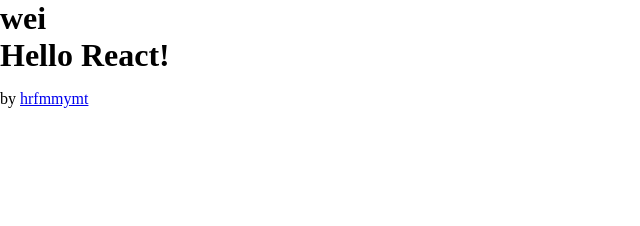
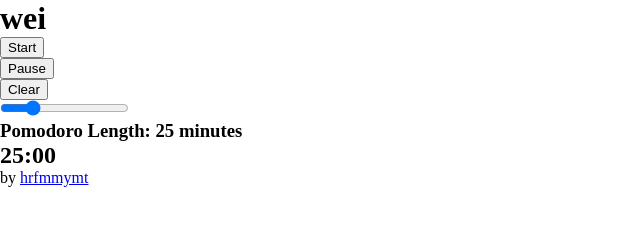
Before and after one commit to hrfmmymt/pomodoro-timer, a React app: page / in a window 1280 px wide. Shown: the whole page, without its empty margins (0-640 px from the left). Built offline with nearby package versions, Linux system fonts and the light colour scheme.

Commit message:
modified

```diff
--- /dev/null
+++ b/app/actions/index.js
@@ -0,0 +1,15 @@
+export const setLength = (l) => ({ type: 'SET_LENGTH', length: l })
+
+export const setActivityType = (t) => ({ type: 'SET_ACTIVITY_TYPE', activity_type: t })
+
+export const startTimer = () => ({ type: 'START_TIMER', is_active: true })
+export const tickTimer = (t) => ({ type: 'TICK_TIMER', timer: t })
+export const clearTimer = () => ({ type: 'CLEAR_TIMER', timer: -1 })
+export const stopTimer = () => ({ type: 'STOP_TIMER', is_active: false })
+
+window.setLength = setLength
+window.setActivityType = setActivityType
+window.startTimer = startTimer
+window.tickTimer = tickTimer
+window.clearTimer = clearTimer
+window.stopTimer = stopTimer
--- a/app/components/App.js
+++ b/app/components/App.js
@@ -1,13 +1,51 @@
 import React, { PropTypes } from 'react'
+import { connect } from 'react-redux'
+import { setLength, setActivityType, startTimer, tickTimer, stopTimer, clearTimer } from '../actions'
+import Controls from './Controls'
+import Clock from './Clock'
 
 import styles from '../styles/app.css'
 
-class App extends React.Component{
-  render () {
-    return (
-      <h1>Hello React!</h1>
+const mapStateToProps = (state) => ({
+  length: state.length,
+  is_active: state.is_active,
+  activity_type: state.activity_type,
+  timer: state.timer
+})
+
+const mapDispatchToProps = (dispatch) => ({
+  setLength: (l) => dispatch(setLength(l)),
+  setActivityType: (t) => dispatch(setActivityType(t)),
+  startTimer: () => dispatch(startTimer()),
+  tickTimer: (t) => dispatch(tickTimer(t)),
+  stopTimer: () => dispatch(clearTimer()),
+  clearTimer: () => dispatch(stopTimer())
+})
+
+class App extends React.Component {
+  componentWillUpdate() {
+  }
+
+  componentDidUpdate() {
+    let p = this.props
+  }
+
+  render() {
+    let p = this.props
+    return(
+      <div>
+        <Controls length={p.length} acts={{
+          setLength: p.setLength,
+          startTimer: p.startTimer,
+          stopTimer: p.stopTimer,
+          clearTimer: p.clearTimer
+        }} />
+      <Clock>
+        {p.length}
+      </Clock>
+      </div>
     )
   }
 }
 
-export default App
+export default connect(mapStateToProps, mapDispatchToProps)(App)
--- /dev/null
+++ b/app/components/Buttons.js
@@ -0,0 +1,39 @@
+import React, { PropTypes } from 'react'
+
+class Buttons extends React.Component {
+  constructor() {
+    super()
+
+    // this.tickSound = new Audio('../assets/sounds/Tick-tock-sound.mp3')
+    // this.alarmSound = new Audio('../assets/sounds/Alarm-clock-sound-short.mp3')
+
+    this._startTimer = this._startTimer.bind(this)
+    this._stopTimer = this._stopTimer.bind(this)
+    this._clearTimer = this._clearTimer.bind(this)
+  }
+
+  _startTimer() {
+    this.props.acts.startTimer()
+    // this.tickSound.play()
+  }
+  _stopTimer() {
+    this.props.acts.stopTimer()
+    // this.tickSound.pause()
+  }
+  _clearTimer() {
+    this.props.acts.clearTimer()
+    // this.tickSound.pause()
+  }
+
+  render() {
+    return(
+      <ul className="buttons">
+        <li><button onClick={this._startTimer}>Start</button></li>
+        <li><button onClick={this._stopTimer}>Pause</button></li>
+        <li><button onClick={this._clearTimer}>Clear</button></li>
+      </ul>
+    )
+  }
+}
+
+export default Buttons
--- /dev/null
+++ b/app/components/Clock.js
@@ -0,0 +1,20 @@
+import React, { PropTypes } from 'react'
+
+class Clock extends React.Component {
+  render() {
+    let time = new Date(this.props.children)
+    let mins = time.getMinutes()
+    let secs = time.getSeconds()
+
+    mins = mins ? mins : '6' + mins
+    secs = secs ? secs : '0' + secs
+
+    return(
+      <section className="clock">
+        <h2>{mins + ':' + secs}</h2>
+      </section>
+    )
+  }
+}
+
+export default Clock
--- /dev/null
+++ b/app/components/Controls.js
@@ -0,0 +1,21 @@
+import React, { PropTypes } from 'react'
+import Buttons from './Buttons'
+import LengthSetter from './LengthSetter'
+
+class Controls extends React.Component {
+  render() {
+    let p = this.props
+    return(
+      <section className="controls">
+        <Buttons acts={{
+          startTimer: p.acts.startTimer,
+          stopTimer: p.acts.stopTimer,
+          clearTimer: p.acts.clearTimer
+          }} />
+        <LengthSetter length={p.length} acts={{setLength: p.acts.setLength}} />
+      </section>
+    )
+  }
+}
+
+export default Controls
--- /dev/null
+++ b/app/components/LengthSetter.js
@@ -0,0 +1,34 @@
+import React, { PropTypes } from 'react'
+
+class LengthSetter extends React.Component {
+  constructor() {
+    super()
+    this._setLength = this._setLength.bind(this)
+  }
+
+  _setLength(e) {
+    this.props.acts.setLength(Number(e.target.value))
+  }
+
+  render() {
+    let p = this.props
+    let length = p.length / 60000
+    return (
+      <div className="length-setter">
+        <div className="input-wrapper">
+          <input
+          onChange={this._setLength}
+          type="range"
+          min="900000"
+          max="3600000"
+          step="300000"
+          value={p.length}
+          />
+        </div>
+        <h3>Pomodoro Length: <span>{length}</span> minutes</h3>
+      </div>
+    )
+  }
+}
+
+export default LengthSetter
--- a/app/core.js
+++ b/app/core.js
@@ -1,26 +1,38 @@
+/**
+state = {
+  length:             (25min / 60000) [time in miliseconds]
+  is_active:          false [bool]
+  activity_type:      'p'   [string] p/b
+  timer:              (25min / 60000) [time in miliseconds] || -1
+}
+ */
+
 import { createStore, combineReducers } from 'redux'
 import * as reducers from './reducers'
 import React from 'react'
 import ReactDOM from 'react-dom'
-import { Provider } from 'react-redux';
+import { Provider } from 'react-redux'
 import App from './components/App'
 
 const store = createStore(
   combineReducers({
+    length: reducers.length,
+    is_active: reducers.is_active,
+    activity_type: reducers.activity_type,
+    timer: reducers.timer
   })
-);
+)
 
 const run = () => {
   ReactDOM.render(
     <Provider store={store}>
-      <App />
+      <App/>
     </Provider>
     , document.getElementById('app')
   )
 }
 
 run()
-store.subscribe(run);
+store.subscribe(run)
 
-// *** DEBUG *** //
 window.store = store
--- a/app/reducers/index.js
+++ b/app/reducers/index.js
@@ -1 +1,30 @@
-//
+export const length = (state = (25 * 60000), action) => {
+  switch(action.type) {
+    case 'SET_LENGTH': return action.length
+    default: return state
+  }
+}
+
+export const activity_type = (state = 'p', action) => {
+  switch(action.type) {
+    case 'SET_ACTIVITY_TYPE': return action.activity_type
+    default: return state
+  }
+}
+
+export const is_active = (state = false, action) => {
+  switch(action.type) {
+    case 'START_TIMER':
+    case 'STOP_TIMER':
+      return action.is_active
+    default: return state
+  }
+}
+
+export const timer = (state = -1, action) => {
+  switch(action.type) {
+    case 'TICK_TIMER': return action.timer
+    case 'CLEAR_TIMER': return -1
+    default: return state
+  }
+}
--- a/app/styles/app.css
+++ b/app/styles/app.css
@@ -3,11 +3,22 @@
 html,
 body,
 div,
-h1 {
+main,
+section,
+header,
+footer,
+h1,
+h2,
+h3,
+ul,
+li,
+a,
+p,
+input {
   margin: 0;
   padding: 0;
 }
 
-div {
-  display: flex;
+ul {
+  list-style-type: none;
 }
--- a/index.html
+++ b/index.html
@@ -9,7 +9,27 @@
     <h1>wei</h1>
   </header>
 
-  <main id="app"></main>
+  <div class="wrapper">
+    <main id="app">
+      <section class="controls">
+        <ul class="buttons">
+          <li><button>Start</button></li>
+          <li><button>Pause</button></li>
+          <li><button>Clear</button></li>
+        </ul>
+        <div class="length-setter">
+          <div class="input-wrapper">
+            <input type="range" min="15" max="60" step="5" value="25">
+          </div>
+          <h3>Pomodoro Length: <span>25</span> minutes</h3>
+        </div>
+      </section>
+      <section class="clock">
+        <h2>25:00</h2>
+      </section>
+      <!-- <h1><span id="mins">25</span>:<span id="secs">00</span></h1> -->
+    </main>
+  </div>
 
   <footer>
     <p>by <a href="//hrfmmymt.github.io">hrfmmymt</a></p>
```
